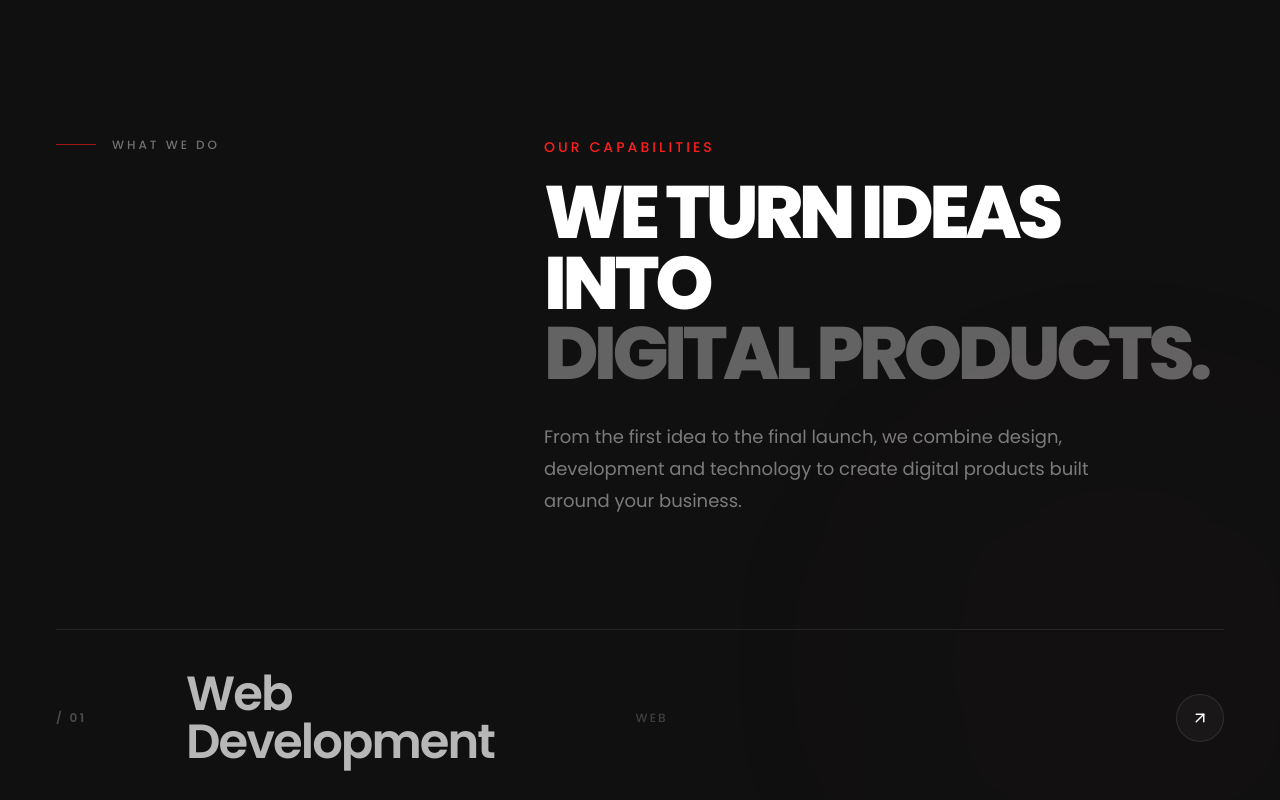
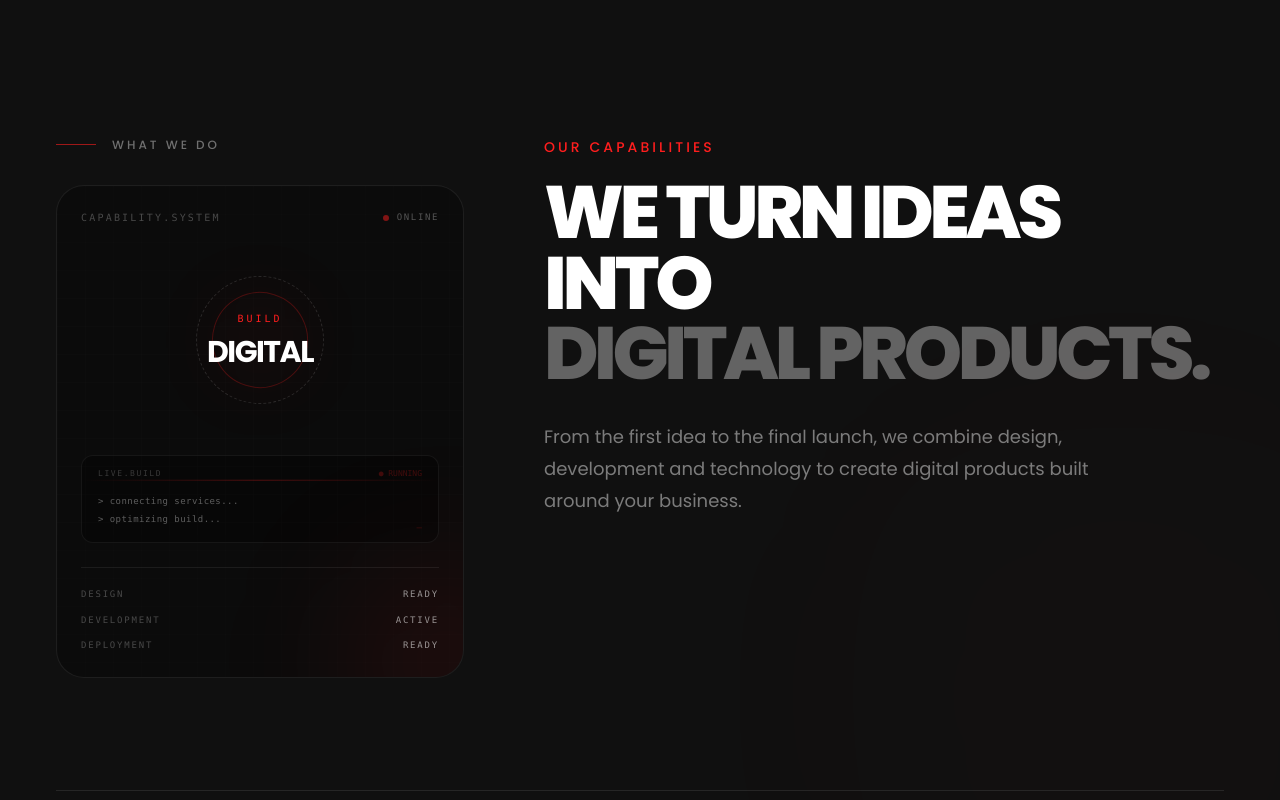
Before and after one commit to dahammihiranga/vizualz-tech-website, a Next.js app: page / in a window 1280 px wide. Shown: the part 2260-3060 px from the top of the page. Built offline with nearby package versions, Linux system fonts and the light colour scheme.

Commit message:
added some animated ui changes

```diff
--- a/src/components/sections/CTA.tsx
+++ b/src/components/sections/CTA.tsx
@@ -21,7 +21,7 @@ export default function CTA() {
           repeat: Infinity,
           ease: "easeInOut",
         }}
-        className="pointer-events-none absolute left-1/2 top-1/2 h-[650px] w-[650px] -translate-x-1/2 -translate-y-1/2 rounded-full bg-[#ff1e1e]/10 blur-[180px]"
+        className="pointer-events-none absolute right-[5%] top-1/2 h-[650px] w-[650px] -translate-y-1/2 rounded-full bg-[#ff1e1e]/10 blur-[180px]"
       />
 
       {/* Subtle grid */}
@@ -50,6 +50,136 @@ export default function CTA() {
         </motion.div>
 
         <div className="mt-16 md:mt-24">
+          {/* Animated Digital Core */}
+          <div className="pointer-events-none absolute right-[2%] top-[13%] hidden h-[420px] w-[420px] items-center justify-center xl:flex">
+            {/* Outer rotating ring */}
+            <motion.div
+              animate={{ rotate: 360 }}
+              transition={{
+                duration: 24,
+                repeat: Infinity,
+                ease: "linear",
+              }}
+              className="absolute h-[380px] w-[380px] rounded-full border border-dashed border-white/[0.08]"
+            />
+
+            {/* Middle reverse ring */}
+            <motion.div
+              animate={{ rotate: -360 }}
+              transition={{
+                duration: 17,
+                repeat: Infinity,
+                ease: "linear",
+              }}
+              className="absolute h-[290px] w-[290px] rounded-full border border-[#ff1e1e]/15"
+            >
+              {/* Orbit node */}
+              <div className="absolute left-1/2 top-[-4px] h-2 w-2 -translate-x-1/2 rounded-full bg-[#ff1e1e] shadow-[0_0_18px_rgba(255,30,30,0.8)]" />
+            </motion.div>
+
+            {/* Inner rotating ring */}
+            <motion.div
+              animate={{ rotate: 360 }}
+              transition={{
+                duration: 10,
+                repeat: Infinity,
+                ease: "linear",
+              }}
+              className="absolute h-[200px] w-[200px] rounded-full border border-dashed border-white/[0.1]"
+            >
+              <div className="absolute bottom-[18px] right-[18px] h-1.5 w-1.5 rounded-full bg-white/60" />
+            </motion.div>
+
+            {/* Crosshair */}
+            <div className="absolute h-[1px] w-[330px] bg-gradient-to-r from-transparent via-white/[0.07] to-transparent" />
+
+            <div className="absolute h-[330px] w-[1px] bg-gradient-to-b from-transparent via-white/[0.07] to-transparent" />
+
+            {/* Pulsing core */}
+            <motion.div
+              animate={{
+                scale: [1, 1.12, 1],
+                opacity: [0.4, 0.8, 0.4],
+              }}
+              transition={{
+                duration: 3,
+                repeat: Infinity,
+                ease: "easeInOut",
+              }}
+              className="absolute h-32 w-32 rounded-full bg-[#ff1e1e]/10 blur-[35px]"
+            />
+
+            {/* Center */}
+            <motion.div
+              animate={{
+                scale: [1, 1.04, 1],
+              }}
+              transition={{
+                duration: 4,
+                repeat: Infinity,
+                ease: "easeInOut",
+              }}
+              className="relative flex h-28 w-28 items-center justify-center rounded-full border border-[#ff1e1e]/25 bg-[#0d0d0d]/80 backdrop-blur-sm"
+            >
+              <div className="text-center">
+                <motion.p
+                  animate={{
+                    opacity: [1, 0.45, 1],
+                  }}
+                  transition={{
+                    duration: 1.8,
+                    repeat: Infinity,
+                  }}
+                  className="font-mono text-[9px] uppercase tracking-[0.28em] text-[#ff1e1e]"
+                >
+                  SYSTEM
+                </motion.p>
+
+                <p className="mt-1 font-mono text-xl font-bold tracking-[-0.05em] text-white">
+                  &gt;_
+                </p>
+              </div>
+            </motion.div>
+
+            {/* Orbit labels */}
+            <motion.span
+              animate={{ opacity: [0.25, 0.7, 0.25] }}
+              transition={{ duration: 3, repeat: Infinity }}
+              className="absolute left-3 top-1/2 font-mono text-[8px] uppercase tracking-[0.22em] text-white/40"
+            >
+              DESIGN
+            </motion.span>
+
+            <motion.span
+              animate={{ opacity: [0.7, 0.25, 0.7] }}
+              transition={{ duration: 3.5, repeat: Infinity }}
+              className="absolute right-0 top-[32%] font-mono text-[8px] uppercase tracking-[0.22em] text-white/40"
+            >
+              BUILD
+            </motion.span>
+
+            <motion.span
+              animate={{ opacity: [0.25, 0.7, 0.25] }}
+              transition={{ duration: 4, repeat: Infinity }}
+              className="absolute bottom-5 left-1/2 -translate-x-1/2 font-mono text-[8px] uppercase tracking-[0.22em] text-white/40"
+            >
+              DEPLOY
+            </motion.span>
+
+            {/* Scanner */}
+            <motion.div
+              animate={{
+                y: [-150, 150, -150],
+                opacity: [0, 0.6, 0],
+              }}
+              transition={{
+                duration: 5,
+                repeat: Infinity,
+                ease: "easeInOut",
+              }}
+              className="absolute h-[1px] w-[260px] bg-gradient-to-r from-transparent via-[#ff1e1e]/60 to-transparent"
+            />
+          </div>
           <motion.p
             initial={{ opacity: 0, y: 20 }}
             whileInView={{ opacity: 1, y: 0 }}
@@ -68,7 +198,7 @@ export default function CTA() {
               duration: 0.9,
               ease: [0.16, 1, 0.3, 1],
             }}
-            className="max-w-[1200px] text-[clamp(4rem,10vw,10rem)] font-extrabold leading-[0.86] tracking-[-0.07em]"
+            className="relative z-10 max-w-[1200px] text-[clamp(4rem,10vw,10rem)] font-extrabold leading-[0.86] tracking-[-0.07em]"
           >
             LET&apos;S BUILD
             <span className="block text-white/35">SOMETHING</span>
@@ -84,8 +214,8 @@ export default function CTA() {
             >
               <p className="max-w-xl text-base leading-7 text-white/45 md:text-lg md:leading-8">
                 Whether you&apos;re starting with a new idea or improving an
-                existing digital product, we&apos;d love to hear what you&apos;re
-                working on.
+                existing digital product, we&apos;d love to hear what
+                you&apos;re working on.
               </p>
 
               <a
@@ -95,7 +225,6 @@ export default function CTA() {
                 <span className="flex h-10 w-10 items-center justify-center rounded-full border border-white/[0.1] bg-white/[0.03] transition-all duration-300 group-hover:border-[#ff1e1e]/60 group-hover:bg-[#ff1e1e]/10">
                   <Mail size={16} className="text-[#ff1e1e]" />
                 </span>
-
                 hello@vizualztech.com
               </a>
             </motion.div>
--- a/src/components/sections/Services.tsx
+++ b/src/components/sections/Services.tsx
@@ -7,6 +7,15 @@ import { services } from "@/data/services";
 
 export default function Services() {
   const [activeService, setActiveService] = useState<number | null>(null);
+
+  const codeLines = [
+    "> initializing project...",
+    "> loading design system...",
+    "> compiling interface...",
+    "> connecting services...",
+    "> optimizing build...",
+    "> deployment ready ✓",
+  ];
 
   return (
     <section
@@ -31,17 +40,193 @@ export default function Services() {
   whileInView={{ opacity: 1, y: 0 }}
   viewport={{ once: true, amount: 0.5 }}
   transition={{ duration: 0.6 }}
-            className="flex items-start gap-4"
+  className="flex flex-col gap-8"
 >
-            {/* <span className="text-xs font-semibold tracking-[0.25em] text-[#ff1e1e]">
-              02
-            </span> */}
-
+  {/* Section label */}
+  <div className="flex items-start gap-4">
     <span className="mt-[7px] h-[1px] w-10 bg-[#ff1e1e]/60" />
 
     <span className="text-xs font-medium uppercase tracking-[0.25em] text-white/40">
       What We Do
     </span>
+  </div>
+
+  {/* Futuristic capability panel */}
+  <div className="relative hidden overflow-hidden rounded-[1.75rem] border border-white/[0.08] bg-[#0b0b0b] p-6 lg:block">
+    {/* Grid */}
+    <div
+      className="pointer-events-none absolute inset-0 opacity-[0.12]"
+      style={{
+        backgroundImage:
+          "linear-gradient(rgba(255,255,255,0.08) 1px, transparent 1px), linear-gradient(90deg, rgba(255,255,255,0.08) 1px, transparent 1px)",
+        backgroundSize: "28px 28px",
+      }}
+    />
+
+    {/* Red glow */}
+    <div className="pointer-events-none absolute -bottom-20 -right-20 h-48 w-48 rounded-full bg-[#ff1e1e]/10 blur-[70px]" />
+
+    <div className="relative">
+      <div className="flex items-center justify-between">
+        <span className="font-mono text-[10px] uppercase tracking-[0.22em] text-white/25">
+          capability.system
+        </span>
+
+        <div className="flex items-center gap-2">
+          <motion.span
+            animate={{ opacity: [0.35, 1, 0.35] }}
+            transition={{
+              duration: 1.8,
+              repeat: Infinity,
+              ease: "easeInOut",
+            }}
+            className="h-1.5 w-1.5 rounded-full bg-[#ff1e1e]"
+          />
+
+          <span className="font-mono text-[9px] uppercase tracking-[0.18em] text-white/30">
+            Online
+          </span>
+        </div>
+      </div>
+
+      {/* Animated center */}
+      <div className="relative my-10 flex h-[150px] items-center justify-center">
+        <motion.div
+          animate={{ rotate: 360 }}
+          transition={{
+            duration: 18,
+            repeat: Infinity,
+            ease: "linear",
+          }}
+          className="absolute h-32 w-32 rounded-full border border-dashed border-white/[0.12]"
+        />
+
+        <motion.div
+          animate={{ rotate: -360 }}
+          transition={{
+            duration: 12,
+            repeat: Infinity,
+            ease: "linear",
+          }}
+          className="absolute h-24 w-24 rounded-full border border-[#ff1e1e]/25"
+        />
+
+        <div className="absolute h-16 w-16 rounded-full bg-[#ff1e1e]/10 blur-2xl" />
+
+        <div className="relative text-center">
+          <p className="font-mono text-[10px] uppercase tracking-[0.3em] text-[#ff1e1e]">
+            Build
+          </p>
+
+          <motion.p
+  animate={{
+    opacity: [1, 1, 0.55, 1, 0.75, 1],
+    x: [0, 0, -2, 2, -1, 0],
+  }}
+  transition={{
+    duration: 0.35,
+    repeat: Infinity,
+    repeatDelay: 4,
+  }}
+  className="mt-2 text-3xl font-bold tracking-[-0.05em] text-white"
+>
+  DIGITAL
+</motion.p>
+        </div>
+      </div>
+
+      {/* Live terminal */}
+<div className="relative mb-6 overflow-hidden rounded-xl border border-white/[0.06] bg-black/30 px-4 py-3">
+  {/* Scanning line */}
+  <motion.div
+    animate={{
+      y: [-10, 100],
+      opacity: [0, 0.7, 0],
+    }}
+    transition={{
+      duration: 3,
+      repeat: Infinity,
+      ease: "linear",
+    }}
+    className="pointer-events-none absolute left-0 right-0 top-0 h-[1px] bg-gradient-to-r from-transparent via-[#ff1e1e]/70 to-transparent"
+  />
+
+  <div className="mb-3 flex items-center justify-between">
+    <span className="font-mono text-[8px] uppercase tracking-[0.2em] text-white/20">
+      live.build
+    </span>
+
+    <motion.span
+      animate={{ opacity: [0.2, 1, 0.2] }}
+      transition={{
+        duration: 1,
+        repeat: Infinity,
+      }}
+      className="font-mono text-[8px] text-[#ff1e1e]"
+    >
+      ● RUNNING
+    </motion.span>
+  </div>
+
+  <div className="h-[38px] overflow-hidden">
+    <motion.div
+      animate={{
+        y: [0, -18, -36, -54, -72, -90, 0],
+      }}
+      transition={{
+        duration: 8,
+        repeat: Infinity,
+        ease: "easeInOut",
+        times: [0, 0.15, 0.3, 0.45, 0.6, 0.75, 1],
+      }}
+    >
+      {codeLines.map((line, index) => (
+        <div
+          key={line}
+          className={`h-[18px] font-mono text-[9px] tracking-[0.05em] ${
+            index === codeLines.length - 1
+              ? "text-[#ff1e1e]"
+              : "text-white/35"
+          }`}
+        >
+          {line}
+        </div>
+      ))}
+    </motion.div>
+  </div>
+
+  {/* Blinking cursor */}
+  <motion.span
+    animate={{ opacity: [1, 0, 1] }}
+    transition={{
+      duration: 0.8,
+      repeat: Infinity,
+    }}
+    className="absolute bottom-3 right-4 font-mono text-[9px] text-[#ff1e1e]"
+  >
+    _
+  </motion.span>
+</div>
+
+      {/* Status rows */}
+      <div className="space-y-3 border-t border-white/[0.07] pt-5">
+        {[
+          ["DESIGN", "READY"],
+          ["DEVELOPMENT", "ACTIVE"],
+          ["DEPLOYMENT", "READY"],
+        ].map(([label, status]) => (
+          <div
+            key={label}
+            className="flex items-center justify-between font-mono text-[9px] uppercase tracking-[0.2em]"
+          >
+            <span className="text-white/25">{label}</span>
+
+            <span className="text-white/55">{status}</span>
+          </div>
+        ))}
+      </div>
+    </div>
+  </div>
 </motion.div>
 
           <motion.div
```
Lines whose indentation alone changed are shown as unchanged.
